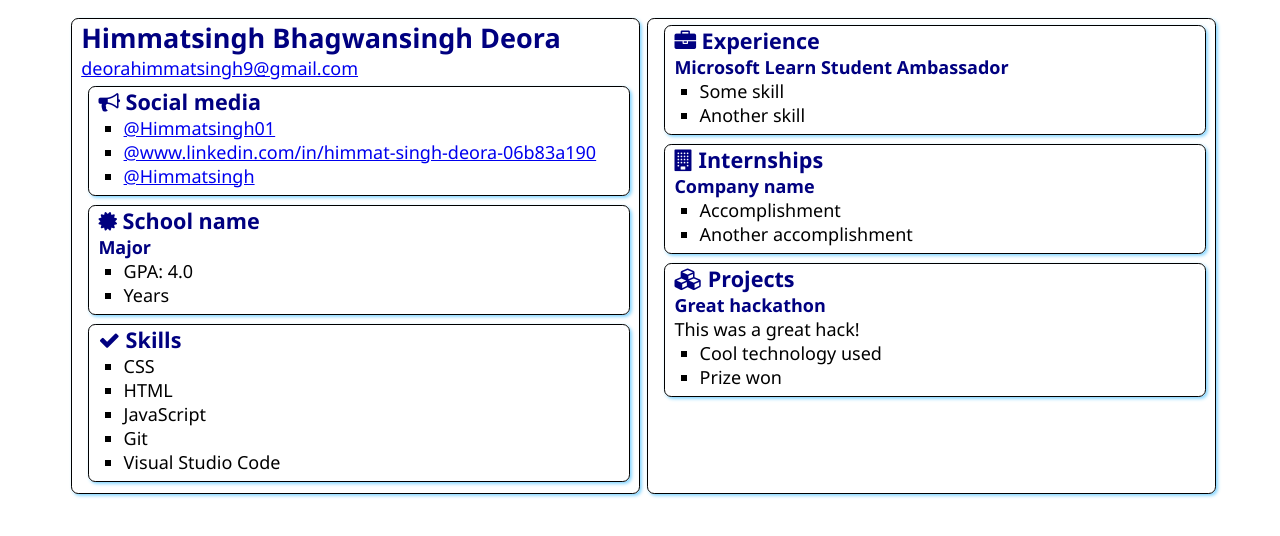
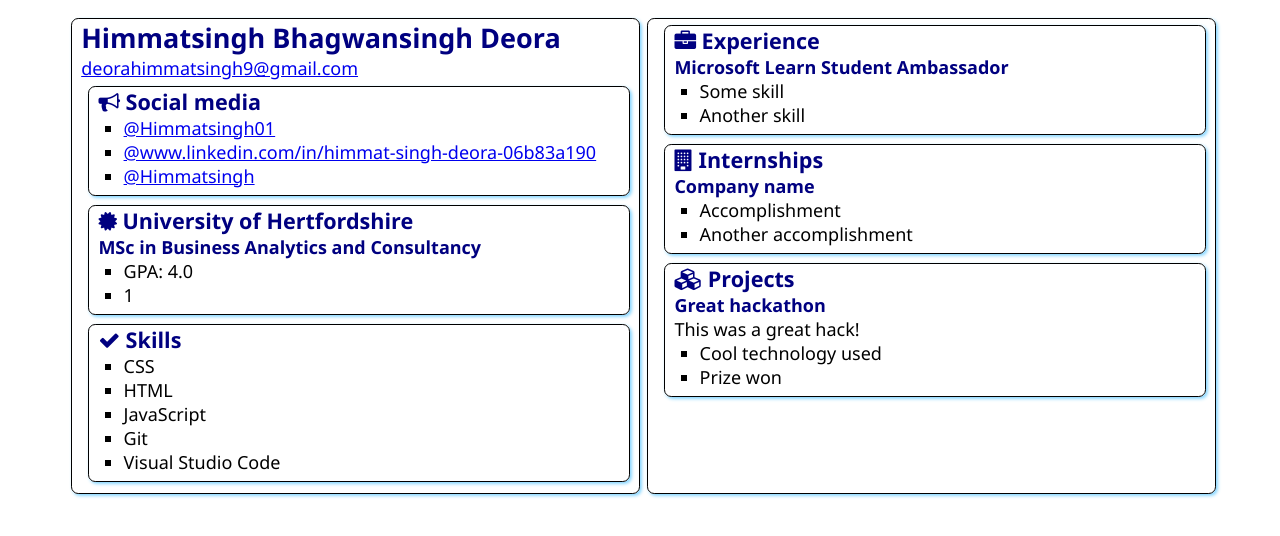
Before and after one commit to Himmatsingh01/SATechnicalOnboarding1, a plain HTML site: page src/index.html in a window 1280 px wide. Drawn offline with Linux system fonts and the light colour scheme.

Commit message:
Update index.html

```diff
--- a/src/index.html
+++ b/src/index.html
@@ -31,12 +31,12 @@
                 <div class="education">
                     <h2>
                         <i class="fa fa-certificate" aria-hidden="true"></i>
-                        School name
+                        University of Hertfordshire
                     </h2>
-                    <h3>Major</h3>
+                    <h3>MSc in Business Analytics and Consultancy</h3>
                     <ul>
                         <li>GPA: 4.0</li>
-                        <li>Years</li>
+                        <li>1</li>
                     </ul>
                 </div>
             </section>
```
